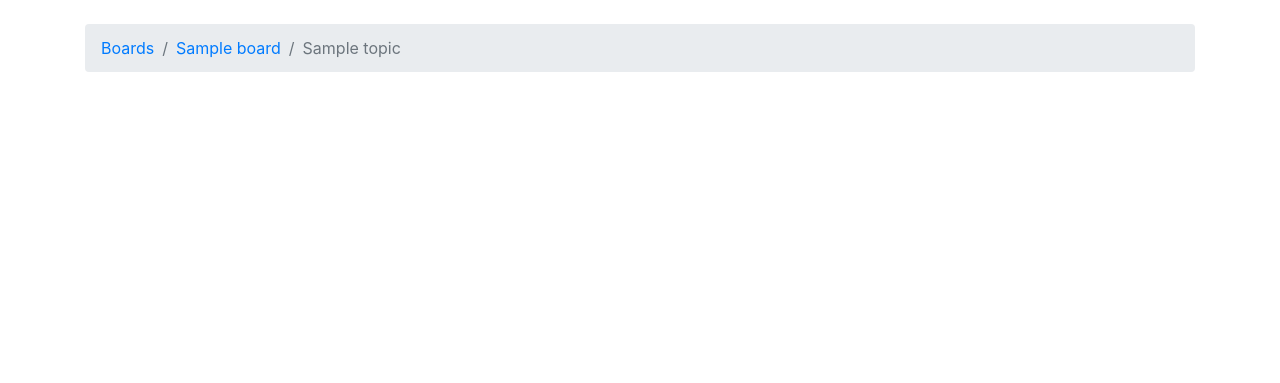
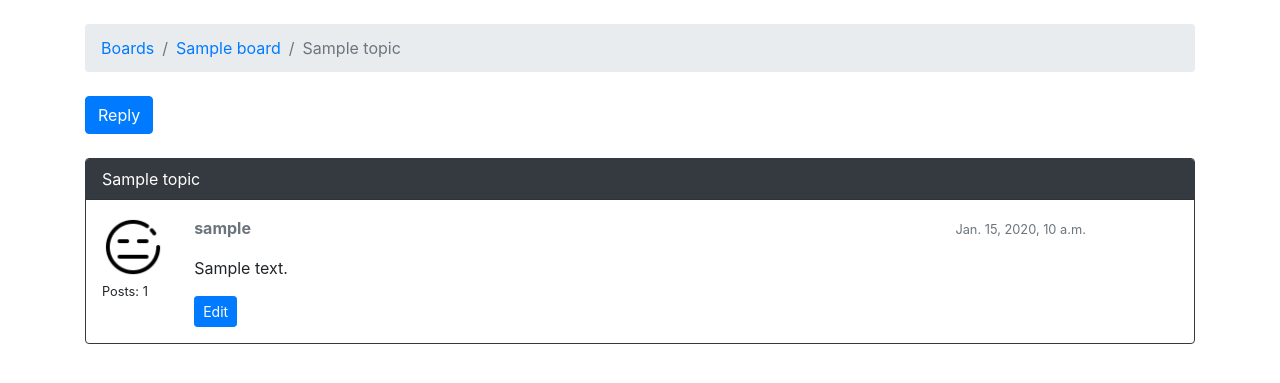
Before and after one commit to SajjadDaneshmand/DjangoBoard, a Django app: page /boards/1/topics/1/ in a window 1280 px wide. Shown: the part 56-439 px from the top of the page. Run offline with Django 5.2, Linux system fonts and the light colour scheme; a user stored in the database is signed in; tables that the repository leaves empty hold one stand-in row (values such as "Sample post"); some libraries are stand-ins or nearby versions; some web fonts are replaced.

Commit message:
update views.

```diff
--- a/forum/forum/urls.py
+++ b/forum/forum/urls.py
@@ -14,6 +14,7 @@ urlpatterns = [
     path('boards/<int:pk>/', main_app_views.board_topics, name='board_topics'),
     path('boards/<int:pk>/new/', main_app_views.new_topic, name='new_topic'),
     path('boards/<int:pk>/topics/<int:topic_pk>/', main_app_views.topic_posts, name='topic_posts'),
+    path('boards/<int:pk>/topics/<int:topic_pk>/reply/', main_app_views.reply_topic, name='reply_topic'),
     path('signup/', accounts_views.signup, name='signup'),
     path('logout/', accounts_views.user_logout, name='logout'),
     path('login/', auth_views.LoginView.as_view(template_name='login.html'), name='login'),
--- a/forum/main_app/models.py
+++ b/forum/main_app/models.py
@@ -1,4 +1,5 @@
 from django.contrib.auth.models import User
+from django.utils.text import Truncator
 from django.db import models
 
 # Create your models here.
@@ -11,12 +12,19 @@ class Board(models.Model):
     def __str__(self):
         return self.name
 
+    def get_posts_count(self):
+        return Post.objects.filter(topic__board=self).count()
+
+    def get_last_post(self):
+        return Post.objects.filter(topic__board=self).last()
+
 
 class Topic(models.Model):
     subject = models.CharField(max_length=255)
     last_update = models.DateTimeField(auto_now_add=True)
     board = models.ForeignKey(Board, related_name='topics', null=True, on_delete=models.SET_NULL)
     starter = models.ForeignKey(User, related_name='topics', null=True, on_delete=models.SET_NULL)
+    views = models.PositiveBigIntegerField(default=0)
 
     def __str__(self):
         return self.subject
@@ -28,3 +36,7 @@ class Post(models.Model):
     created_at = models.DateTimeField(auto_now_add=True)
     update_at = models.DateTimeField(null=True)
     created_by = models.ForeignKey(User, related_name='posts', on_delete=models.CASCADE)
+
+    def __str__(self):
+        truncated_message = Truncator(self.message)
+        return truncated_message.chars(30)
--- a/forum/main_app/views.py
+++ b/forum/main_app/views.py
@@ -1,20 +1,22 @@
 from django.shortcuts import get_object_or_404, render, redirect
 from django.contrib.auth.decorators import login_required
+from django.db.models import Count
 
 # internal
-from .forms import NewTopicForm
+from .forms import NewTopicForm, PostForm
 from .models import Board, Topic, Post
 
 
 def home(request):
     boards = Board.objects.all()
+
     return render(request, 'home.html', {'boards': boards})
 
 
 def board_topics(request, pk):
     board = get_object_or_404(Board, pk=pk)
-
-    return render(request, 'topics.html', {'board': board})
+    topics = board.topics.order_by('-last_update').annotate(replies=Count('posts') - 1)
+    return render(request, 'topics.html', {'board': board, 'topics': topics})
 
 
 @login_required
@@ -32,7 +34,7 @@ def new_topic(request, pk):
                 topic=topic,
                 created_by=request.user
             )
-            return redirect('board_topics', pk=board.pk)  # TODO: redirect to the created topic page
+            return redirect('topic_posts', pk=pk, topic_pk=topic.pk)
     else:
         form = NewTopicForm()
     return render(request, 'new_topic.html', {'board': board, 'form': form})
@@ -40,4 +42,22 @@ def new_topic(request, pk):
 
 def topic_posts(request, pk, topic_pk):
     topic = get_object_or_404(Topic, board_id=pk, id=topic_pk)
+    topic.views += 1
+    topic.save()
     return render(request, 'topic_posts.html', {'topic': topic})
+
+
+@login_required
+def reply_topic(request, pk, topic_pk):
+    topic = get_object_or_404(Topic, board_id=pk, id=topic_pk)
+    if request.method == 'POST':
+        form = PostForm(request.POST)
+        if form.is_valid():
+            post = form.save(commit=False)
+            post.topic = topic
+            post.created_by = request.user
+            post.save()
+            return redirect('topic_posts', pk=pk, topic_pk=topic_pk)
+    else:
+        form = PostForm()
+    return render(request, 'reply_topic.html', {'topic': topic, 'form': form})
--- a/forum/templates/topic_posts.html
+++ b/forum/templates/topic_posts.html
@@ -1,4 +1,6 @@
 {% extends 'base.html' %}
+
+{% load static %}
 
 {% block title %}{{ topic.subject }}{% endblock %}
 
@@ -10,4 +12,40 @@
 
 {% block content %}
 
+  <div class="mb-4">
+    <a href="#" class="btn btn-primary" role="button">Reply</a>
+  </div>
+
+  {% for post in topic.posts.all %}
+    <div class="card mb-2 {% if forloop.first %}border-dark{% endif %}">
+      {% if forloop.first %}
+        <div class="card-header text-white bg-dark py-2 px-3">{{ topic.subject }}</div>
+      {% endif %}
+      <div class="card-body p-3">
+        <div class="row">
+          <div class="col-xs-3 col-sm-1">
+            <img src="{% static 'img/avatar.png' %}" alt="{{ post.created_by.username }}" class="w-100">
+            <small>Posts: {{ post.created_by.posts.count }}</small>
+          </div>
+          <div class="col-10">
+            <div class="row mb-3">
+              <div class="col-6">
+                <strong class="text-muted">{{ post.created_by.username }}</strong>
+              </div>
+              <div class="col-6 text-right">
+                <small class="text-muted">{{ post.created_at }}</small>
+              </div>
+            </div>
+            {{ post.message }}
+            {% if post.created_by == user %}
+              <div class="mt-3">
+                <a href="#" class="btn btn-primary btn-sm" role="button">Edit</a>
+              </div>
+            {% endif %}
+          </div>
+        </div>
+      </div>
+    </div>
+  {% endfor %}
+
 {% endblock %}
```
Also changed, not shown: forum/main_app/forms.py (+7 -1 lines), forum/main_app/tests/test_view_reply_topic.py (added, +19 -0 lines), forum/templates/home.html (+21 -3 lines), forum/templates/reply_topic.html (added, +38 -0 lines), forum/templates/topics.html (+5 -5 lines), forum/main_app/migrations/0002_topic_views.py (added), forum/static/img/avatar.png (added).
